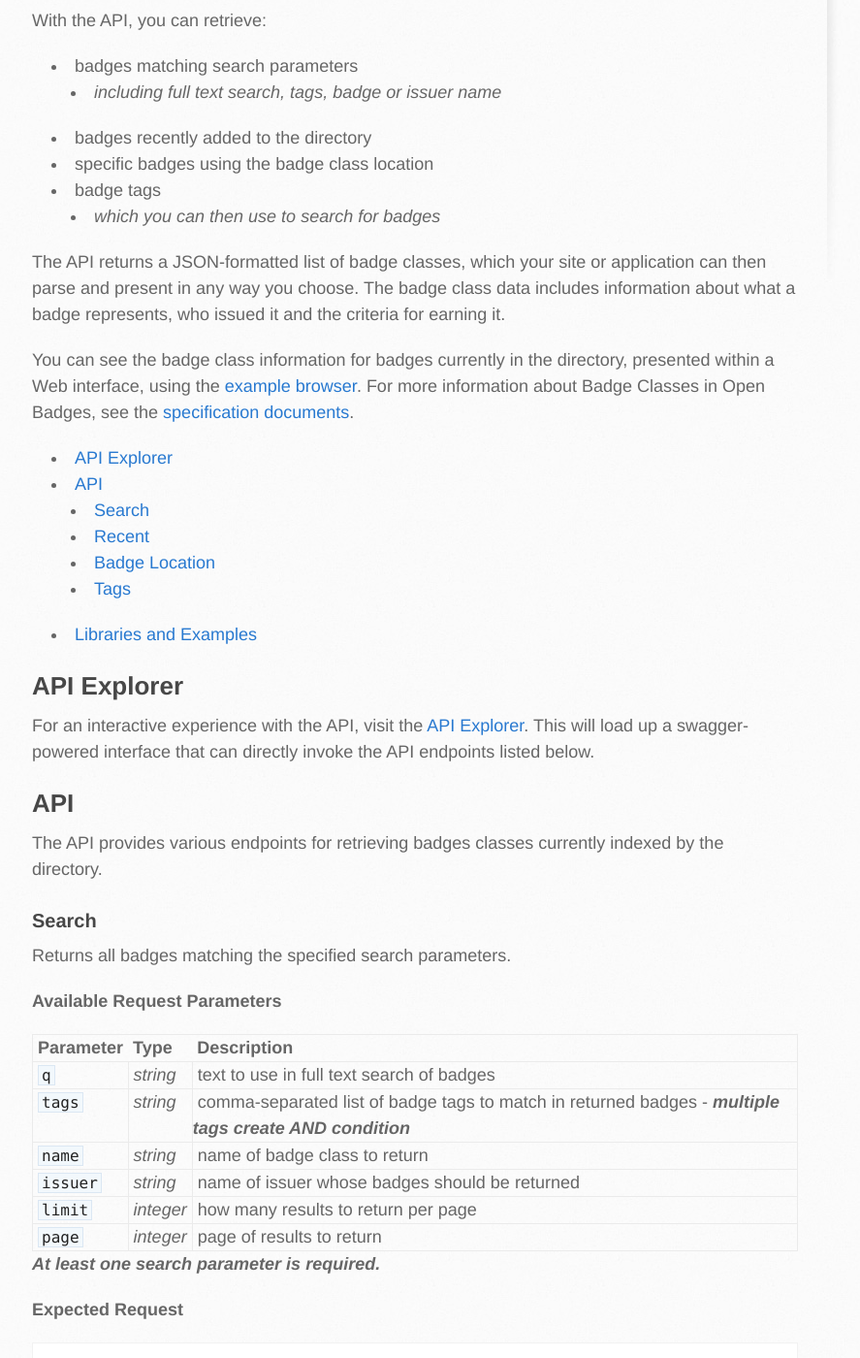
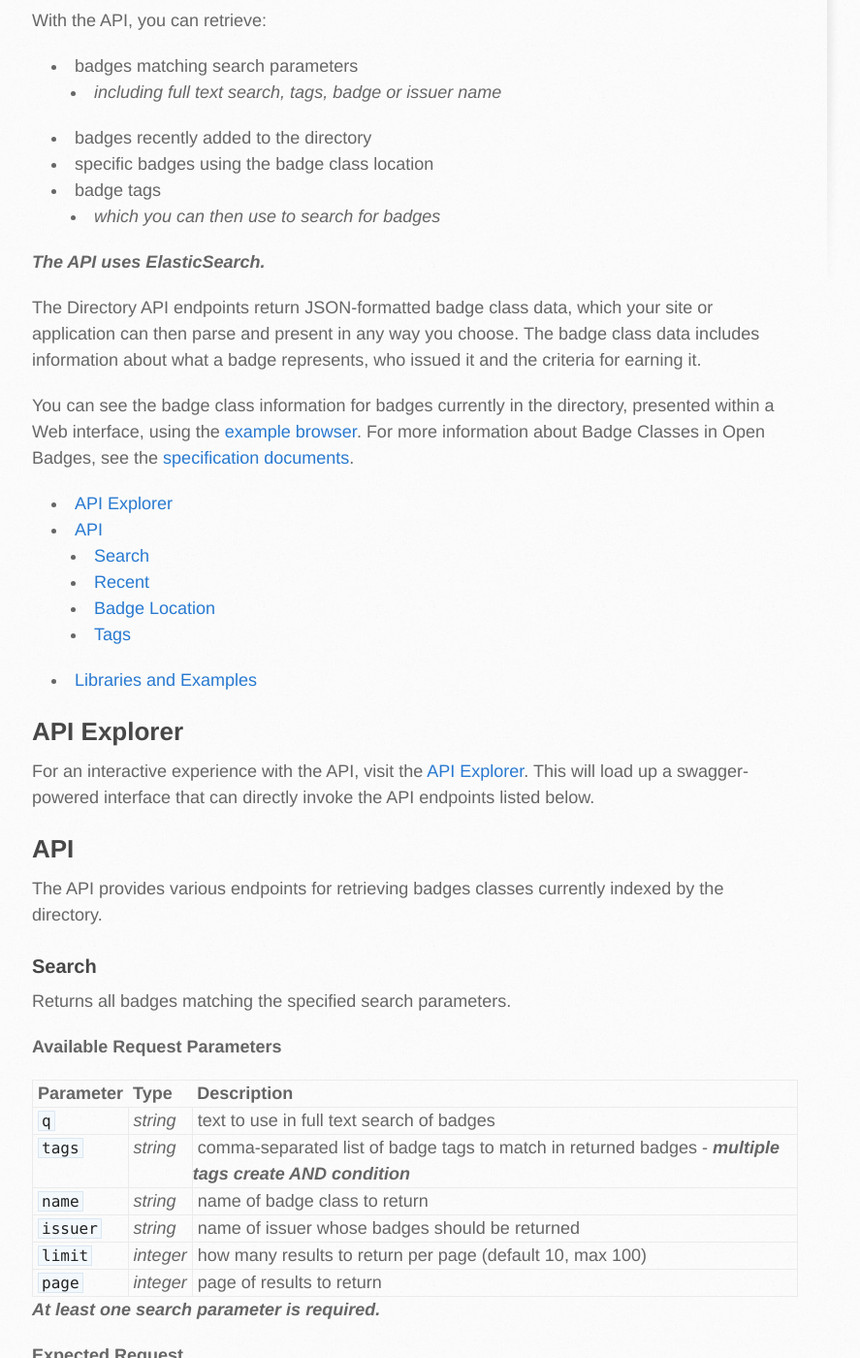
Before and after one commit to OpenWorksGroup/openbadges-directory, a Jekyll site: the page built from directory-api.markdown, in a window 1280 px wide and 1400 px high, scrolled down 402 px. Shown: the whole window at 97% size, without its empty margins (137-1024 px from the left). Built offline with Jekyll 4.4.1, drawn with Linux system fonts in a browser that asks for light colours; Markdown is read by kramdown in place of the engine named in the settings; some of the changed text lies outside the part shown.

Commit message:
Update directory-api.markdown

```diff
--- a/directory-api.markdown
+++ b/directory-api.markdown
@@ -17,7 +17,9 @@ With the API, you can retrieve:
 * badge tags
 	* _which you can then use to search for badges_
 
-The API returns a JSON-formatted list of badge classes, which your site or application can then parse and present in any way you choose. The badge class data includes information about what a badge represents, who issued it and the criteria for earning it.
+___The API uses ElasticSearch.___
+
+The Directory API endpoints return JSON-formatted badge class data, which your site or application can then parse and present in any way you choose. The badge class data includes information about what a badge represents, who issued it and the criteria for earning it.
 
 You can see the badge class information for badges currently in the directory, presented within a Web interface, using the [example browser](http://directory.openbadges.org/examples/browser/#/recent). For more information about Badge Classes in Open Badges, see the [specification documents](https://github.com/mozilla/openbadges-specification/blob/master/Assertion/latest.md#badgeclass).
 
@@ -53,7 +55,7 @@ __Available Request Parameters__
 | &nbsp;`tags`&nbsp; | &nbsp;_string_&nbsp; | &nbsp;comma-separated list of badge tags to match in returned badges - ___multiple tags create AND condition___&nbsp; |
 | &nbsp;`name`&nbsp; | &nbsp;_string_&nbsp; | &nbsp;name of badge class to return&nbsp; |
 | &nbsp;`issuer`&nbsp; | &nbsp;_string_&nbsp; | &nbsp;name of issuer whose badges should be returned&nbsp; |
-| &nbsp;`limit`&nbsp; | &nbsp;_integer_&nbsp; | &nbsp;how many results to return per page&nbsp; |
+| &nbsp;`limit`&nbsp; | &nbsp;_integer_&nbsp; | &nbsp;how many results to return per page (default 10, max 100)&nbsp; |
 | &nbsp;`page`&nbsp; | &nbsp;_integer_&nbsp; | &nbsp;page of results to return&nbsp; |
 
 ___At least one search parameter is required.___
@@ -325,7 +327,7 @@ __Available Request Parameters__
 
 | &nbsp;__Parameter__&nbsp; | &nbsp;__Type__&nbsp; | &nbsp;__Description__&nbsp; |
 | :------------ | :------- | :-------------- |
-| &nbsp;`limit`&nbsp; | &nbsp;_integer_&nbsp; | &nbsp;how many results to return&nbsp; |
+| &nbsp;`limit`&nbsp; | &nbsp;_integer_&nbsp; | &nbsp;how many results to return (default 10, max 100)&nbsp; |
 
 ___Parameter not required.___
 
```
